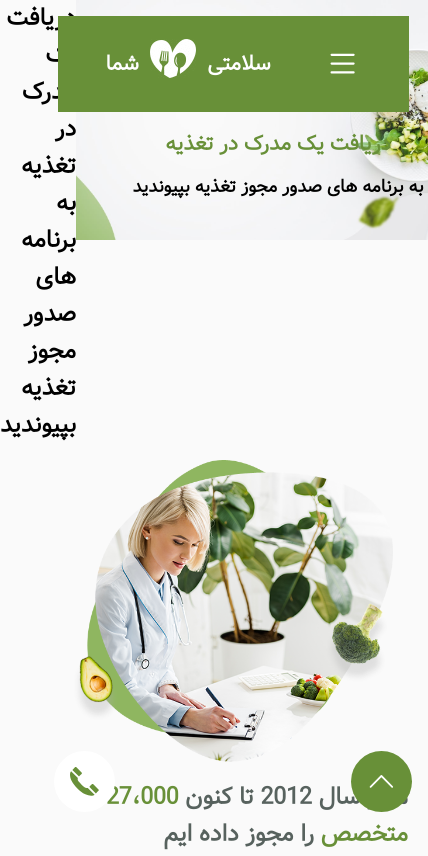
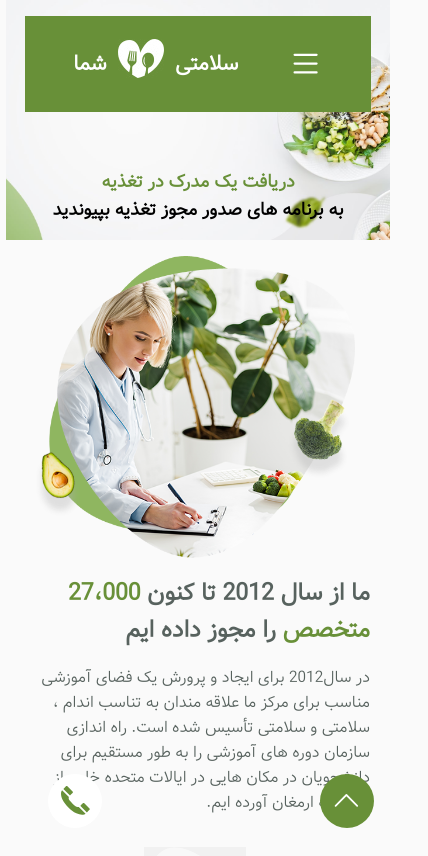
Before and after one commit to Amir-h-ab/Project-3, a plain HTML site: page index.html in a window 390 px wide. Shown: the top 856 px of the page, 428 px wide, since content can reach past the window. Drawn offline with Linux system fonts and the light colour scheme; files whose address does not match are found by name.

Commit message:
Update Third-project.css

```diff
--- a/Third-project.css
+++ b/Third-project.css
@@ -358,6 +358,9 @@ html {
 .img-main {
     width: 100%;
 }
+.tired {
+    display: none;
+}
 .description-title {
     position: absolute;
     top: 10rem;
@@ -1417,10 +1420,16 @@ strong {
         margin: 2rem;
     }
 }
+@media only screen and (max-width: 710px) {
+    /* .icon-svg-fixed-2 {
+        margin: 2rem 5rem;
+    } */
+}
 @media only screen and (max-width: 685px) {
     /* .description-title {
         left: -10rem;
     } */
+
     .img-aside-left {
         width: 20rem;
     }
@@ -1456,6 +1465,10 @@ strong {
     .thumbnail {
         width: 15rem;
     }
+    .icon-svg-fixed-2 {
+        left: 2rem;
+    }
+
 }
 @media only screen and (max-width: 576px) {
     .aside-right-text:first-child {
@@ -1496,6 +1509,15 @@ strong {
     }
     .img-form-lable {
         text-align: center;
+    }
+    .container-box {
+        width: 110%;
+    }
+    /* .icon-svg-fixed-2 {
+        margin: 2rem 5rem;
+    } */
+    .icon-svg-fixed-1 {
+        margin: 2rem -1rem;
     }
 }
 @media only screen and (max-width: 506px) {
@@ -1519,6 +1541,11 @@ strong {
     }
 }
 @media only screen and (max-width: 478px) {
+    /* .container-box {
+        width: 110%;
+    } */
+}
+@media only screen and (max-width: 478px) {
     .welcome-text {
         font-size: 20px;
         white-space: nowrap;
@@ -1567,6 +1594,40 @@ strong {
         grid-template-columns: 18rem;
     }
 }
+@media only screen and (max-width: 390px) {
+    .container-box {
+        width: 24rem;
+    }
+    .icon-svg-fixed-1 {
+        margin: 1rem;
+        padding: 0.8rem;
+    }
+    .icon-svg-fixed-2 {
+        margin: 1rem;
+        padding: 0.8rem;
+    }
+    .description-title {
+        display: none;
+    }
+    .tired {
+        display: block;
+        position: absolute;
+        bottom: 1rem;
+        font-size: 12px;
+        text-align: center;
+    }
+    #green-text {
+        color: var(--olive);
+    }
+}
+@media only screen and (max-width: 320px) {
+    .icon-svg-fixed-1 {
+        right: -3rem;
+    }
+    .icon-svg-fixed-2 {
+        left: 4rem;
+    }
+}
 @media only screen and (max-width: 320px) {
     .thumbnail {
         width: 9rem;
```
